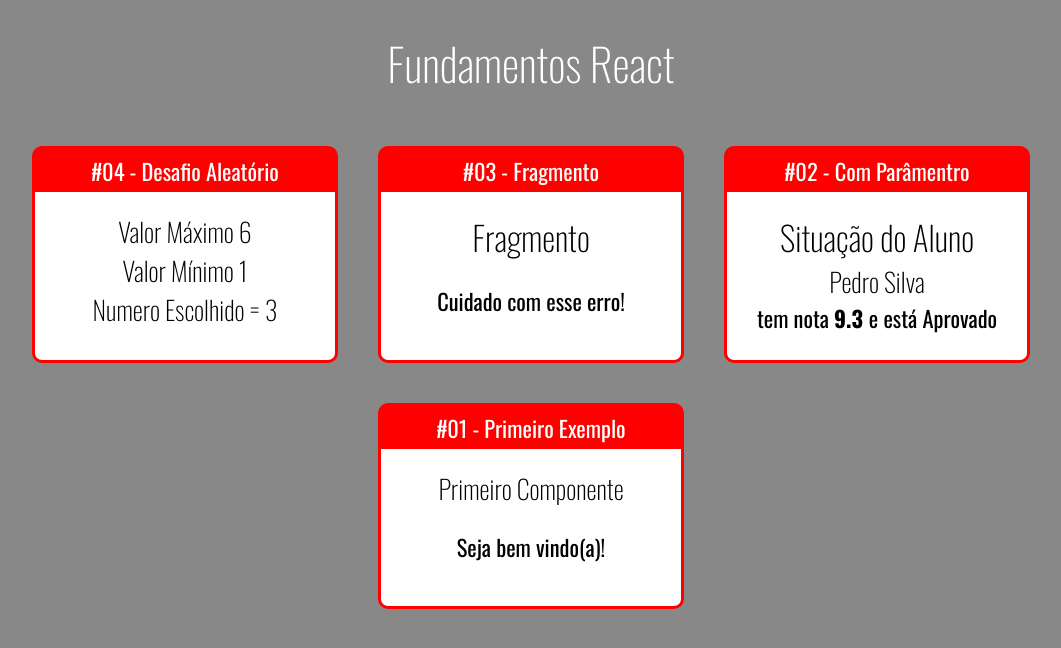
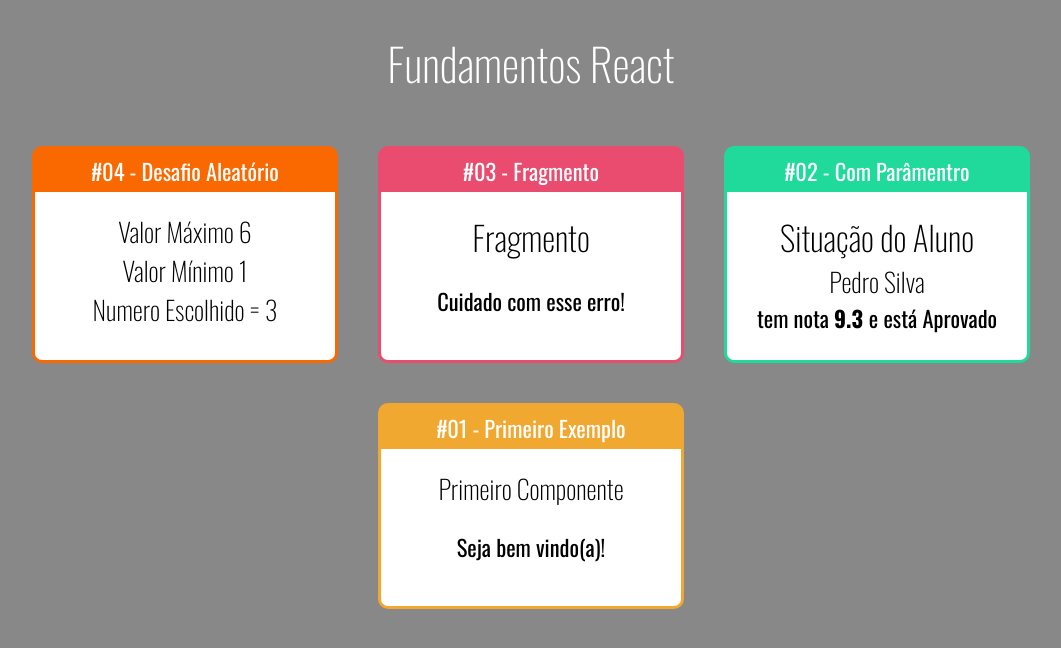
Before and after one commit to rubens-lavor/fundamentos-react, a React (Create React App) app: page / in a window 1280 px wide. Shown: the top 648 px of the page, without its empty margins (109-1170 px from the left). Built offline with nearby package versions, Linux system fonts and the light colour scheme.

Commit message:
style card

```diff
--- a/src/App.jsx
+++ b/src/App.jsx
@@ -17,19 +17,19 @@ export default function App(props) {
 
 
 
-                <Card titulo="#04 - Desafio Aleatório">
+                <Card titulo="#04 - Desafio Aleatório" color="#FA6900">
 
                     <Aleatorio max={7} min={1} />
 
                 </Card>
 
-                <Card titulo="#03 - Fragmento">
+                <Card titulo="#03 - Fragmento" color="#E94C6F">
 
                     <Fragmento />
 
                 </Card>
 
-                <Card titulo="#02 - Com Parâmentro">
+                <Card titulo="#02 - Com Parâmentro" color="#1FDA9A ">
 
                     <ComParametro
                         titulo="Situação do Aluno"
@@ -40,7 +40,7 @@ export default function App(props) {
                 </Card>
 
 
-                <Card titulo="#01 - Primeiro Exemplo">
+                <Card titulo="#01 - Primeiro Exemplo" color="#F0A830">
                     <Primeiro />
                 </Card>
 
--- a/src/components/layout/Card.css
+++ b/src/components/layout/Card.css
@@ -1,5 +1,4 @@
 .Card {
-    background-color: red;
     border-radius: 10px;
     overflow: hidden;
     border: 3px solid red;
--- a/src/components/layout/Card.jsx
+++ b/src/components/layout/Card.jsx
@@ -2,8 +2,13 @@ import React from "react";
 import "./Card.css";
 
 export default (props) => {
-    return(
-        <div className="Card">
+
+
+    return (
+        <div className="Card" style={{
+            backgroundColor: props.color || "#F00",
+            borderColor: props.color || "#F00"
+        }}>
             <div className="Title">{props.titulo}</div>
             <div className="Content">
                 {props.children}
```
